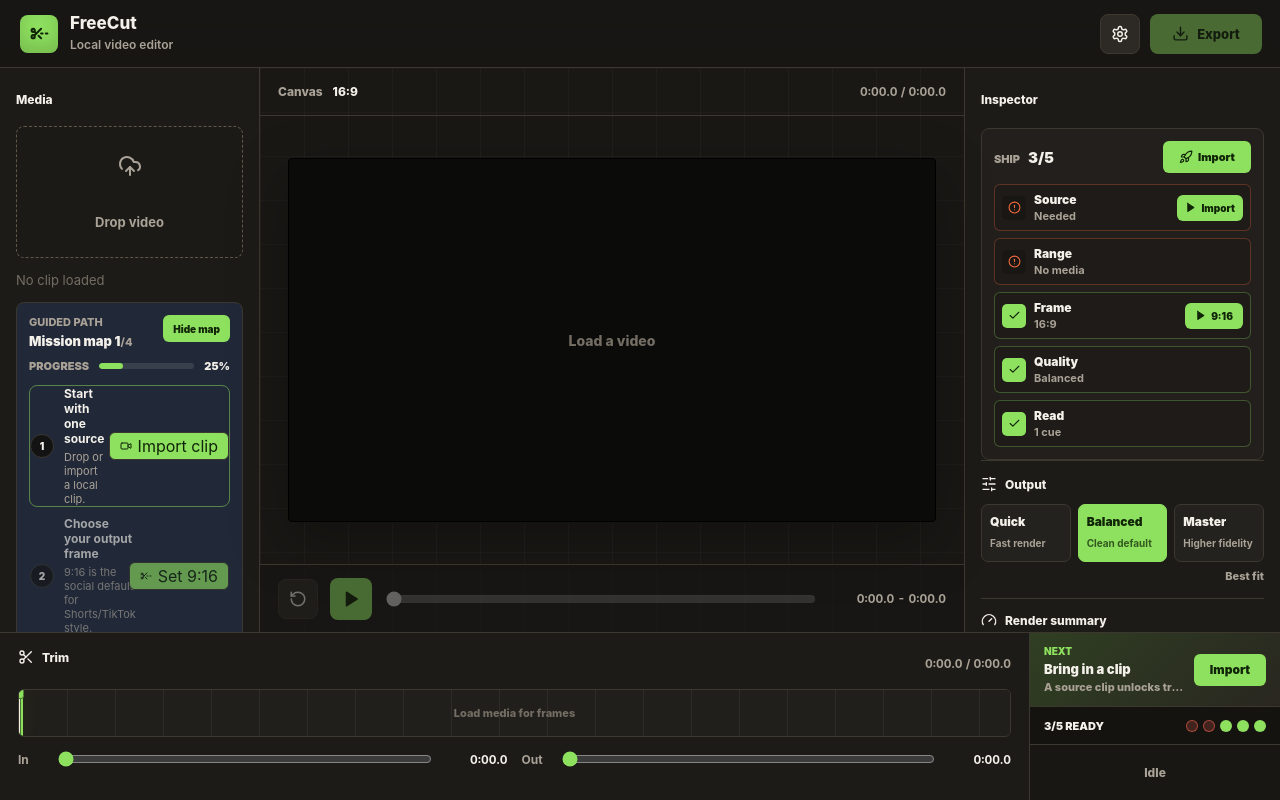
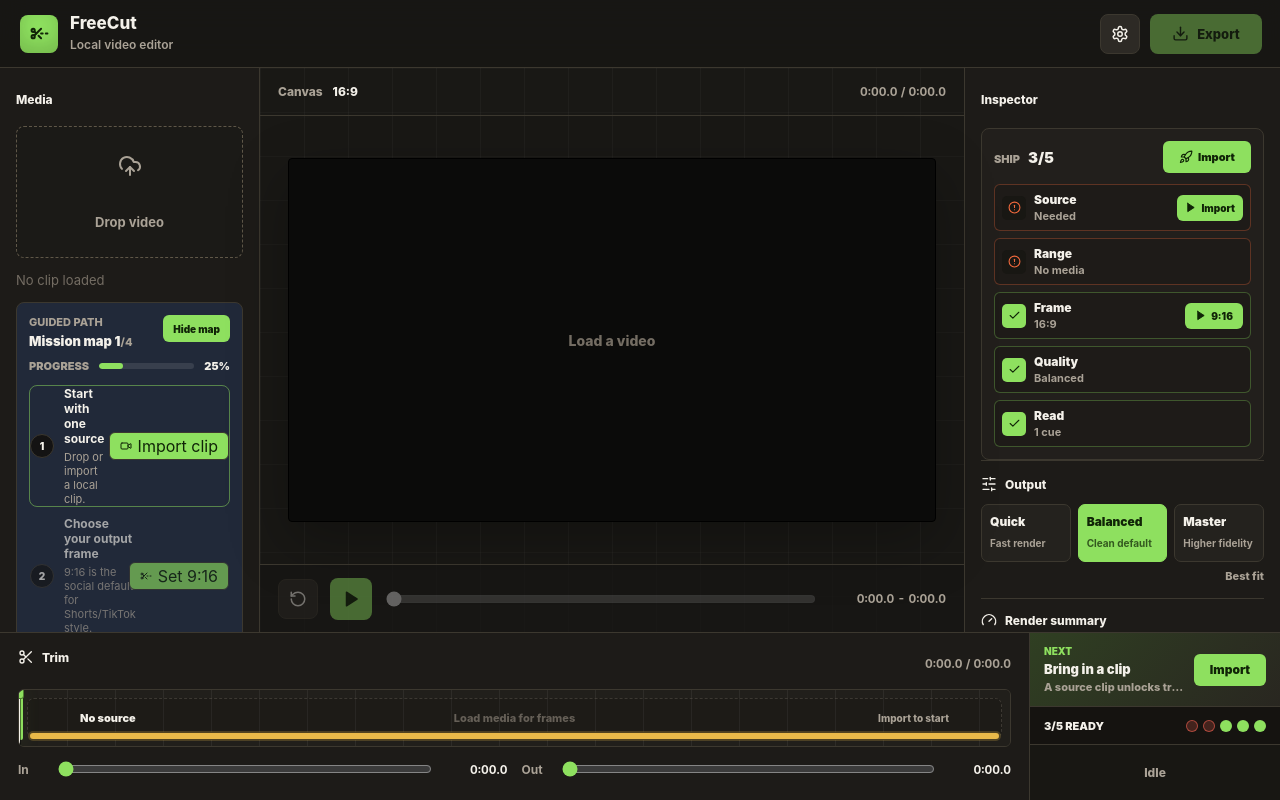
Before and after one commit to Martin123132/freecut, a React (Vite) app: page / in a window 1280 px wide. Both pictures are taken after a click on the button 1249 px from the left and 484 px from the top of the page. Built offline with nearby package versions, Linux system fonts and the light colour scheme.

Commit message:
feat: enrich timeline editing affordances

```diff
--- a/src/App.tsx
+++ b/src/App.tsx
@@ -1601,6 +1601,7 @@
       </div>
       <footer className="bottom-dock">
         <Timeline
+          captions={captions}
           currentTime={currentTime}
           duration={duration}
           previewUrl={previewUrl}
--- a/src/components/Timeline.tsx
+++ b/src/components/Timeline.tsx
@@ -1,5 +1,6 @@
 import { Scissors } from 'lucide-react';
 import { useEffect, useState, type KeyboardEvent, type MouseEvent } from 'react';
+import { CaptionCue } from '../lib/captions';
 import { clamp, formatTime } from '../lib/format';
 
 type TimelineFrame = {
@@ -8,6 +9,7 @@
 };
 
 type TimelineProps = {
+  captions: CaptionCue[];
   currentTime: number;
   duration: number;
   previewUrl: string | null;
@@ -19,6 +21,7 @@
 };
 
 export function Timeline({
+  captions,
   currentTime,
   duration,
   previewUrl,
@@ -35,6 +38,13 @@
   const endPercent = (trimEnd / max) * 100;
   const currentPercent = clamp((currentTime / max) * 100, 0, 100);
   const canSeek = Boolean(previewUrl && duration > 0);
+  const captionMarkers = captions
+    .filter((caption) => caption.text.trim() && caption.end > caption.start && caption.end >= 0 && caption.start <= max)
+    .map((caption) => ({
+      id: caption.id,
+      left: clamp((caption.start / max) * 100, 0, 100),
+      width: Math.max(clamp(((caption.end - caption.start) / max) * 100, 0, 100), 1.5)
+    }));
 
   useEffect(() => {
     if (!previewUrl || duration <= 0) {
@@ -189,6 +199,23 @@
             </div>
           )}
         </div>
+        <div className={`timeline-clip-block ${previewUrl ? 'ready' : 'empty'}`} data-testid="timeline-clip-block" aria-hidden="true">
+          <span>{previewUrl ? 'Source clip' : 'No source'}</span>
+          <em>{previewUrl ? formatTime(duration) : 'Import to start'}</em>
+        </div>
+        <div className="timeline-caption-track" aria-hidden="true">
+          {captionMarkers.map((marker) => (
+            <span
+              className="timeline-caption-marker"
+              data-testid="timeline-caption-marker"
+              key={marker.id}
+              style={{
+                left: `${marker.left}%`,
+                width: `${marker.width}%`
+              }}
+            />
+          ))}
+        </div>
         <div
           className="timeline-selection"
           style={{
@@ -196,6 +223,16 @@
             right: `${100 - endPercent}%`
           }}
         />
+        {canSeek ? (
+          <>
+            <div className="timeline-trim-handle timeline-trim-handle-start" data-testid="timeline-trim-start-handle" style={{ left: `${startPercent}%` }}>
+              <span>In</span>
+            </div>
+            <div className="timeline-trim-handle timeline-trim-handle-end" data-testid="timeline-trim-end-handle" style={{ left: `${endPercent}%` }}>
+              <span>Out</span>
+            </div>
+          </>
+        ) : null}
         <div className="timeline-playhead" style={{ left: `${currentPercent}%` }} />
       </div>
       <div className="timeline-ranges">
--- a/src/styles.css
+++ b/src/styles.css
@@ -2254,7 +2254,7 @@
 
 .timeline-rail {
   position: relative;
-  height: 48px;
+  height: 58px;
   margin: 12px 0;
   overflow: hidden;
   background:
@@ -2311,10 +2311,74 @@
   text-align: center;
 }
 
+.timeline-clip-block {
+  position: absolute;
+  inset: 8px;
+  z-index: 1;
+  display: flex;
+  align-items: center;
+  justify-content: space-between;
+  gap: 10px;
+  min-width: 0;
+  padding: 0 52px;
+  pointer-events: none;
+  border: 1px solid rgba(142, 224, 95, 0.28);
+  border-radius: 7px;
+  background: rgba(142, 224, 95, 0.08);
+}
+
+.timeline-clip-block.empty {
+  color: var(--faint);
+  background: rgba(0, 0, 0, 0.12);
+  border-color: rgba(116, 109, 99, 0.36);
+  border-style: dashed;
+}
+
+.timeline-clip-block span,
+.timeline-clip-block em {
+  overflow: hidden;
+  text-overflow: ellipsis;
+  white-space: nowrap;
+}
+
+.timeline-clip-block span {
+  color: var(--text);
+  font-size: 11px;
+  font-weight: 950;
+}
+
+.timeline-clip-block em {
+  color: var(--muted);
+  font-size: 10px;
+  font-style: normal;
+  font-weight: 850;
+}
+
+.timeline-caption-track {
+  position: absolute;
+  right: 10px;
+  bottom: 6px;
+  left: 10px;
+  z-index: 4;
+  height: 8px;
+  pointer-events: none;
+}
+
+.timeline-caption-marker {
+  position: absolute;
+  bottom: 0;
+  min-width: 8px;
+  height: 8px;
+  background: var(--warn);
+  border: 1px solid rgba(17, 16, 14, 0.7);
+  border-radius: 999px;
+  box-shadow: 0 0 0 1px rgba(233, 185, 73, 0.22);
+}
+
 .timeline-selection {
   position: absolute;
-  top: 0;
-  bottom: 0;
+  top: 6px;
+  bottom: 6px;
   z-index: 2;
   min-width: 2px;
   background:
@@ -2322,14 +2386,47 @@
     rgba(18, 32, 11, 0.34);
   border-left: 2px solid var(--accent);
   border-right: 2px solid var(--accent);
+  border-radius: 6px;
   pointer-events: none;
+}
+
+.timeline-trim-handle {
+  position: absolute;
+  top: 4px;
+  bottom: 4px;
+  z-index: 5;
+  display: grid;
+  width: 22px;
+  place-items: center;
+  color: var(--accent-ink);
+  background: var(--accent);
+  border: 1px solid rgba(16, 36, 7, 0.48);
+  box-shadow: 0 7px 18px rgba(0, 0, 0, 0.28);
+  pointer-events: none;
+}
+
+.timeline-trim-handle span {
+  font-size: 8px;
+  font-weight: 950;
+  line-height: 1;
+  text-transform: uppercase;
+}
+
+.timeline-trim-handle-start {
+  border-radius: 5px 2px 2px 5px;
+  transform: translateX(-1px);
+}
+
+.timeline-trim-handle-end {
+  border-radius: 2px 5px 5px 2px;
+  transform: translateX(calc(-100% + 1px));
 }
 
 .timeline-playhead {
   position: absolute;
   top: -1px;
   bottom: -1px;
-  z-index: 3;
+  z-index: 6;
   width: 2px;
   background: var(--text);
   box-shadow:
```
Also changed, not shown: 1 other file (tests, documents, lock files or other folders).
